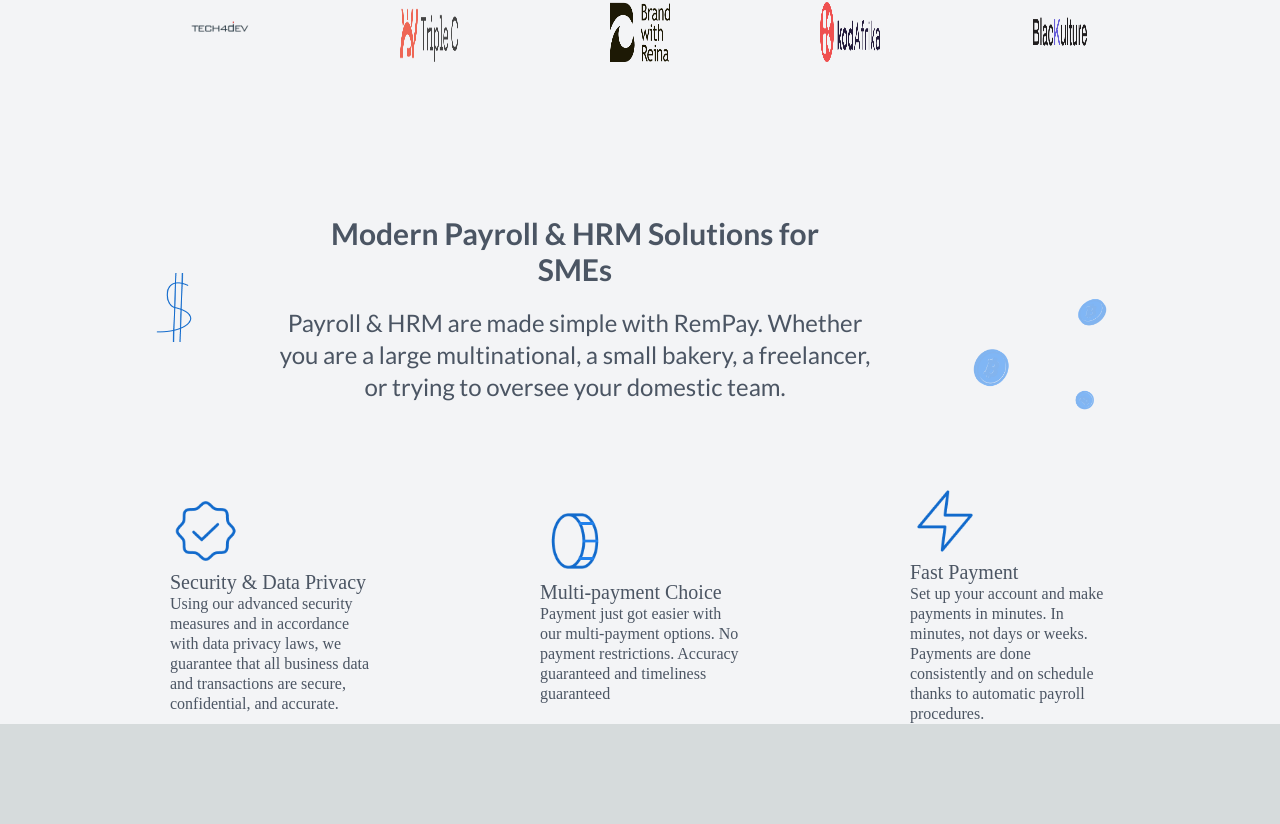
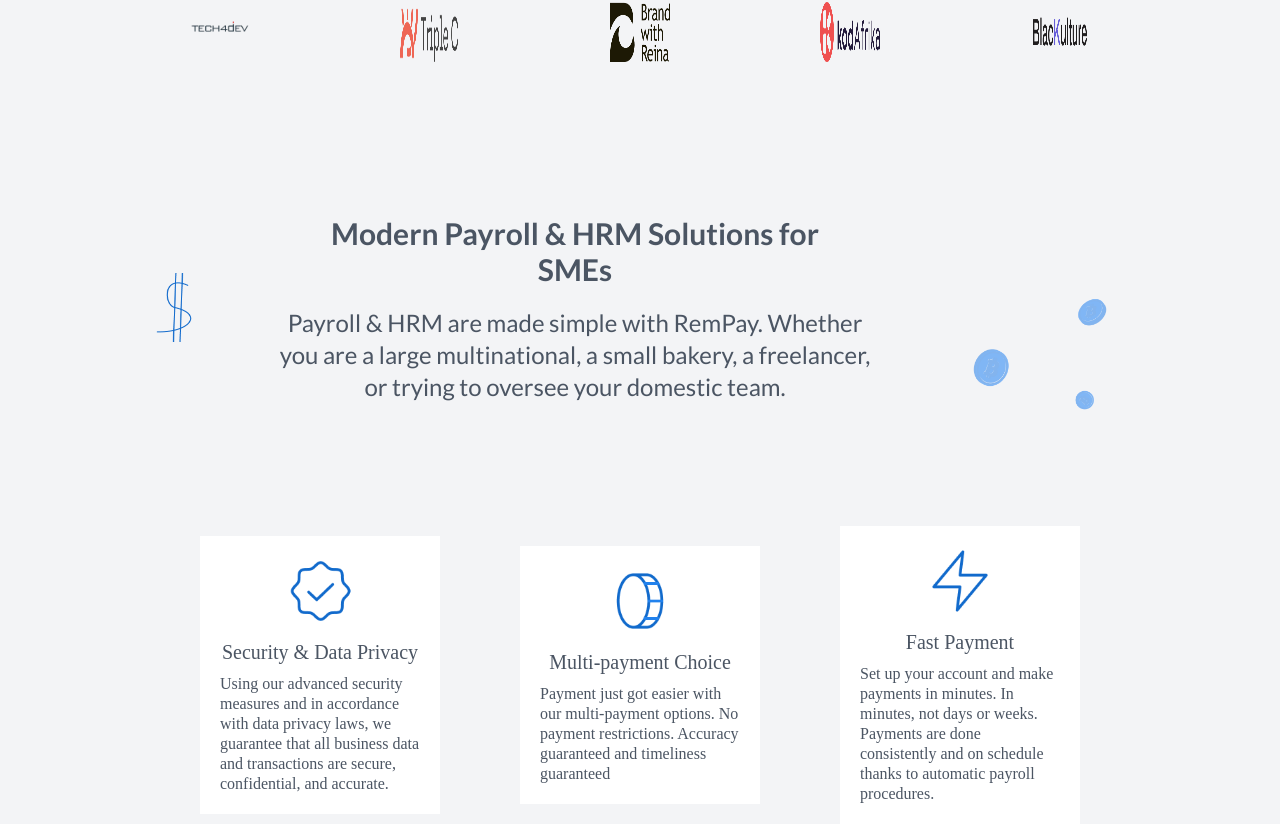
Before and after one commit to Kennyt3/RemPay, a Next.js app: page / in a window 1280 px wide. Shown: the part 733-1557 px from the top of the page. Before the commit the page ends 1457 px from the top, so only its background shows below. Built offline with nearby package versions, Linux system fonts and the light colour scheme.

Commit message:
Still working

```diff
--- a/atoms/card/Card.module.css
+++ b/atoms/card/Card.module.css
@@ -1,4 +1,13 @@
 .container {
+  width: fit-content;
+  height: fit-content;
+  margin-right: auto;
+  margin-left: auto;
+  padding-left: 20px;
+  padding-right: 20px;
+  padding: 20px;
+  background-color: rgba(255, 255, 255, 1);
+  margin-top: 20px;
 }
 
 .head {
@@ -7,8 +16,9 @@
   font-weight: 500;
   line-height: 24px;
   max-width: 200px;
-  margin-left: auto;
-  margin-right: auto;
+
+  text-align: center;
+  margin-top: 10px;
 }
 
 .para {
@@ -17,6 +27,12 @@
   font-weight: 400;
   line-height: 20px;
   max-width: 200px;
+
+  margin-top: 10px;
+}
+
+.image {
+  width: fit-content;
+  margin-right: auto;
   margin-left: auto;
-  margin-right: auto;
 }
--- a/atoms/card/index.tsx
+++ b/atoms/card/index.tsx
@@ -7,7 +7,9 @@ const Card = (props: cardProps) => {
   const { image, subheading, heading, name } = props
   return (
     <div className={styles.container}>
-      <Image width={70} height={70} src={image} alt={name} />
+      <div className={styles.image}>
+        <Image width={70} height={70} src={image} alt={name} />
+      </div>
       <h4 className={styles.head}>{heading}</h4>
       <p className={styles.para}>{subheading}</p>
     </div>
--- a/component/why/Why.module.css
+++ b/component/why/Why.module.css
@@ -52,10 +52,10 @@
   margin-left: auto;
   margin-right: auto;
   display: flex;
-  justify-content: space-between;
   align-items: center;
-  gap: 10px;
+  gap: 20px;
   padding-left: 30px;
+  margin-top: 20px;
   padding-right: 30px;
 }
 
--- a/component/why/index.tsx
+++ b/component/why/index.tsx
@@ -5,7 +5,7 @@ import cardata from '@/data/cardata'
 import Card from '@/atoms/card'
 import { homePageType } from '@/types/home'
 const Why = (props: homePageType) => {
-  const { dollar, bitcoin } = props
+  const { dollar, bitcoin, whyhead, whypara } = props
   return (
     <div className={styles.container}>
       <div className={styles.subcon}>
@@ -13,14 +13,8 @@ const Why = (props: homePageType) => {
           <Image width={70} height={70} src={dollar} alt='dollar' />
         </div>
         <div className={styles.textdiv}>
-          <h4 className={styles.head}>
-            Modern Payroll & HRM Solutions for SMEs
-          </h4>
-          <p className={styles.para}>
-            Payroll & HRM are made simple with RemPay. Whether you are a large
-            multinational, a small bakery, a freelancer, or trying to oversee
-            your domestic team.
-          </p>
+          <h4 className={styles.head}>{whyhead}</h4>
+          <p className={styles.para}>{whypara}</p>
         </div>
         <div className={styles.bitcoin}>
           <Image width={200} height={200} src={bitcoin} alt='bitcoin' />
--- a/data/homedata.js
+++ b/data/homedata.js
@@ -16,5 +16,8 @@ export const homePageData = () => {
     vector: '/pics/Vector.png',
     dollar: '/pics/Dollar.png',
     bitcoin: '/pics/Bitcoin.png',
+    whyhead: 'Modern Payroll & HRM Solutions for SMEs',
+    whypara:
+      'Payroll & HRM are made simple with RemPay. Whether you are a large multinational, a small bakery, a freelancer, or trying to oversee your domestic team.',
   }
 }
--- a/types/home.ts
+++ b/types/home.ts
@@ -14,4 +14,6 @@ export type homePageType = {
   card: string
   dollar: string
   bitcoin: string
+  whyhead: string
+  whypara: string
 }
```
Also changed, not shown: component/lino/index.tsx (added, +7 -0 lines), component/lino/Lino.module.css (added).
